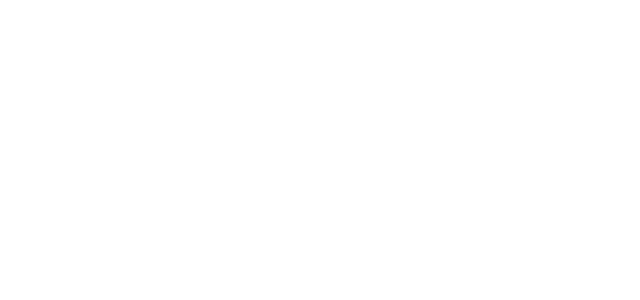
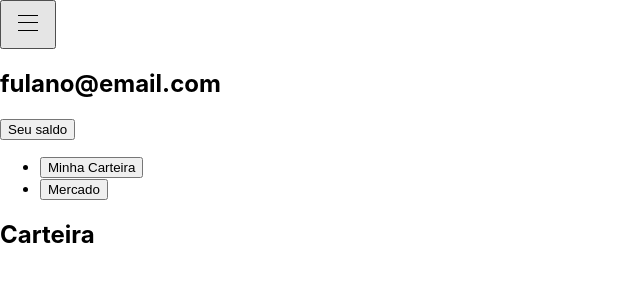
Before and after one commit to BSMarina/desafio-xp-marina, a React (Create React App) app: page /carteira in a window 1280 px wide. Before the commit this address had no page. Shown: the top 300 px of the page, without its empty margins (0-640 px from the left). Built offline with nearby package versions, Linux system fonts and the light colour scheme.

Commit message:
Feat: criados as telas carteira e mercado e  os componentes header e navbar

```diff
--- a/src/App.js
+++ b/src/App.js
@@ -2,12 +2,16 @@
 import './App.css';
 import { Route, Routes } from 'react-router-dom';
 import Login from './pages/Login';
+import Wallet from './pages/Wallet';
+import Market from './pages/Market';
 
 
 function App() {
   return (
     <Routes>
-      <Route path='/' element={ <Login/> }/>
+      <Route exact path='/' element={ <Login/> }/>
+      <Route path='/carteira' element={ <Wallet/> }/>
+      <Route path='/mercado' element={ <Market/> }/>
     </Routes>
     );
 }
--- /dev/null
+++ b/src/components/Header.jsx
@@ -0,0 +1,30 @@
+import React from 'react';
+import { useLocation } from 'react-router-dom';
+import iconMenu from '../images/iconMenu.svg'
+
+export default function Header() {
+    const { pathname } = useLocation();
+    const handleMenu = () => {
+        console.log('clicou no menu!')
+    }
+
+    const handleTransaction = () => {
+        console.log('clicou no botão de transação!')
+    }
+
+    const userEmail = 'fulano@email.com' // pegar do store do redux, coletado no login
+
+   return (
+      <header
+    //    className={ styles.Header }
+       >
+        <button handleClick={ handleMenu }>
+          <img src={ iconMenu } alt="Ícone de menu" />
+        </button>
+        <h2>{ userEmail }</h2>
+        <button handleClick={ handleTransaction }>
+          { pathname === '/carteira' ? 'Seu saldo' : 'Investir' }
+        </button>
+      </header>
+  );
+}
--- /dev/null
+++ b/src/components/NavBar.jsx
@@ -0,0 +1,14 @@
+import React from 'react';
+
+export default function NavBar() {
+    return (
+        <ul>
+            <li>
+                <button>Minha Carteira</button>
+            </li>
+            <li>
+                <button>Mercado</button>
+            </li>
+        </ul>
+    );
+}
--- /dev/null
+++ b/src/pages/Market.jsx
@@ -0,0 +1,13 @@
+import React from "react";
+import Header from "../components/Header";
+import NavBar from "../components/NavBar";
+
+export default function Market() {
+    return(
+        <>
+        <Header />
+        <NavBar />
+        <h2>Mercado</h2>
+        </>
+    )
+};
--- /dev/null
+++ b/src/pages/Wallet.jsx
@@ -0,0 +1,13 @@
+import React from "react";
+import Header from "../components/Header";
+import NavBar from "../components/NavBar";
+
+export default function Wallet() {
+    return(
+        <>
+        <Header />
+        <NavBar />
+        <h2>Carteira</h2>
+        </>
+    )
+};
```
Also changed, not shown: src/components/Button.jsx (deleted, +0 -17 lines), src/components/Input.jsx (deleted, +0 -19 lines), src/images/iconMenu.svg (added).
